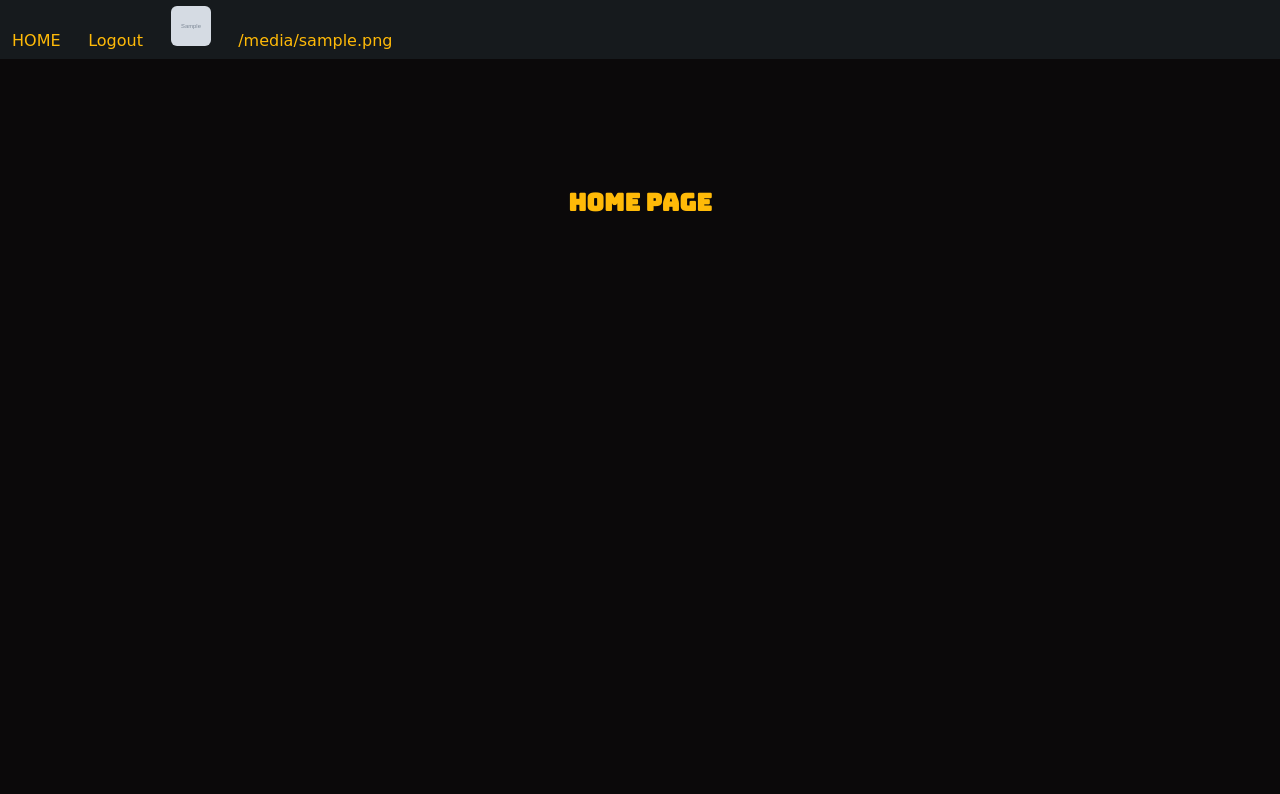
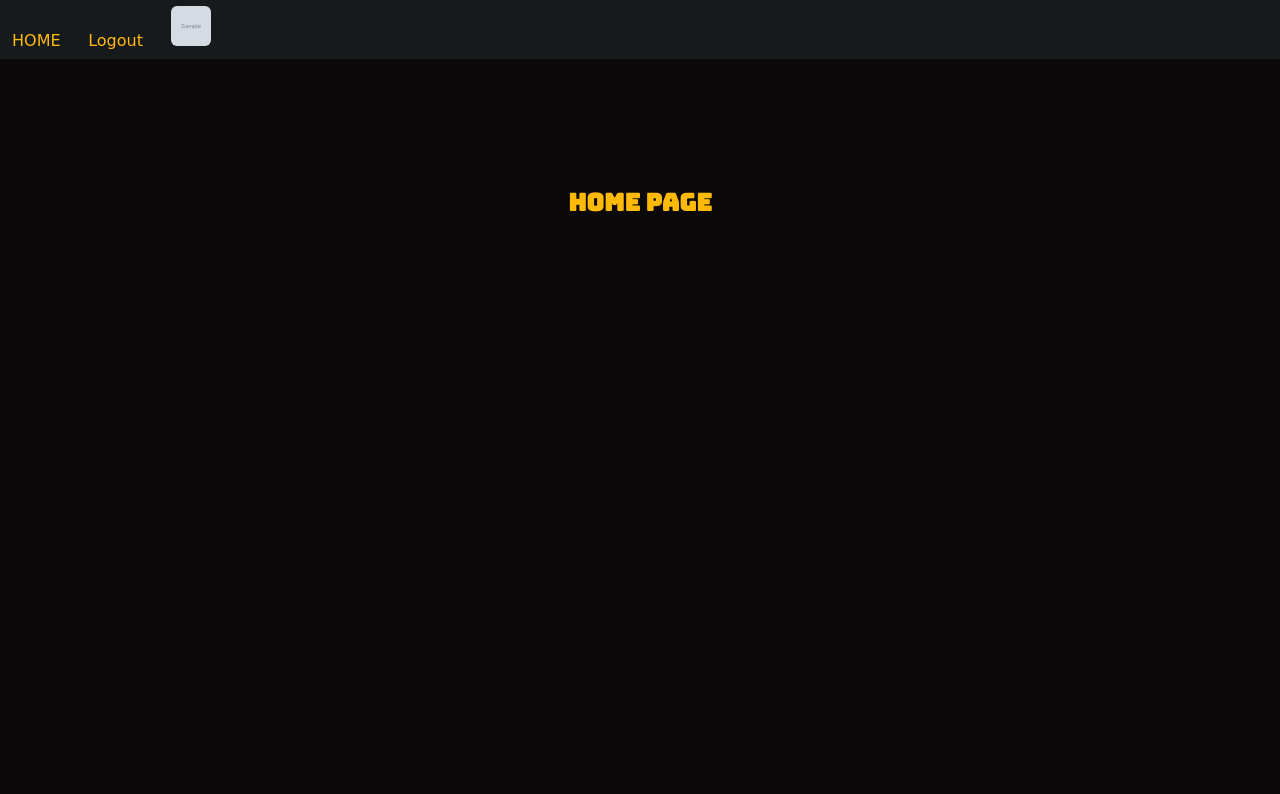
Before and after one commit to FranciscoBisso/Coder-ProyectoFinal-FranciscoBisso, a Django app: page /app/ in a window 1280 px wide. Shown: the top 794 px of the page. Run offline with Django 4.2, Linux system fonts and the light colour scheme; a user stored in the database is signed in; tables that the repository leaves empty hold one stand-in row (values such as "Sample post"); grey boxes marked "Sample" are stand-in pictures; some web fonts are replaced.

Commit message:
saco li innecesario del header

```diff
--- a/templates/base/header.html
+++ b/templates/base/header.html
@@ -31,11 +31,6 @@
 						"
 				/></a>
 			</li>
-			<li class="header-li">
-				<a class="font-color header-li-a bungee-spice" href="#"
-					>{{user.avatar.img.url}}</a
-				>
-			</li>
 			{% endif %} {% else %}
 			<li class="header-li">
 				<a
```
